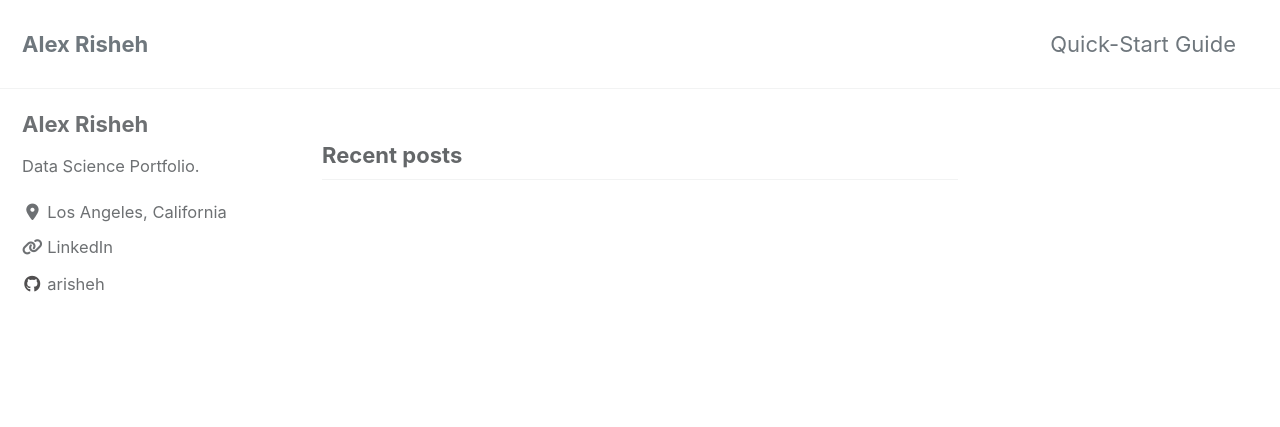
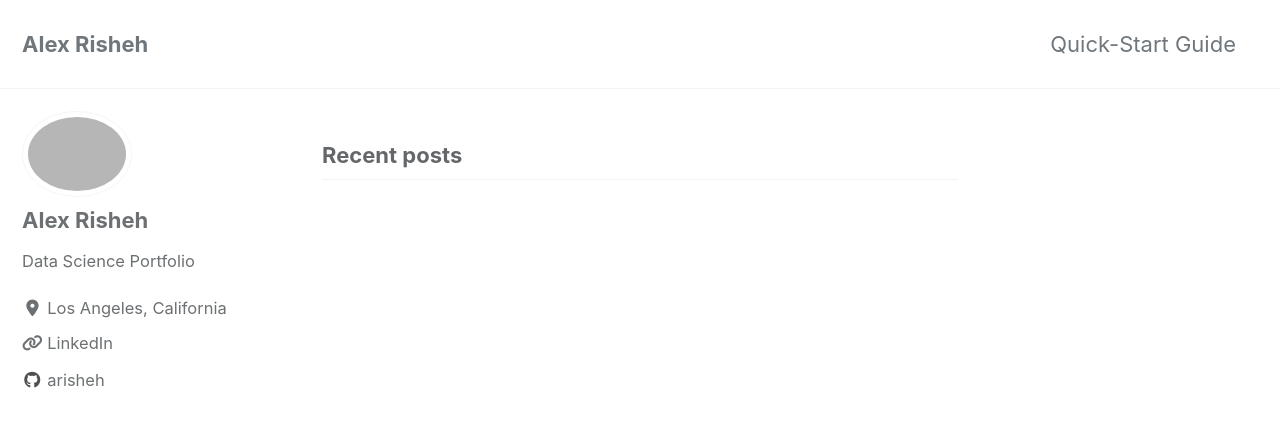
Before and after one commit to arisheh/arisheh.github.io, a Jekyll site: the page built from index.html, in a window 1280 px wide and 900 px high. Shown: the top 427 px of the window. Built offline with Jekyll 4.4.1, drawn with Linux system fonts in a browser that asks for light colours; cached includes are drawn as plain includes; nearby versions of some CDN libraries; the list of posts is cut into pages by our own code.

Commit message:
Added images (header and avatar)

```diff
--- a/_config.yml
+++ b/_config.yml
@@ -94,8 +94,8 @@
 # Site Author
 author:
   name             : "Alex Risheh"
-  avatar           : # path of avatar image, e.g. "/assets/images/bio-photo.jpg"
-  bio              : "Data Science Portfolio."
+  avatar           : "/images/bio-photo (3)"
+  bio              : "Data Science Portfolio"
   location         : "Los Angeles, California"
   email            :
   links:
```
Also changed, not shown: images/Header.jpg (added), images/bio photo (3).jpg (added).
